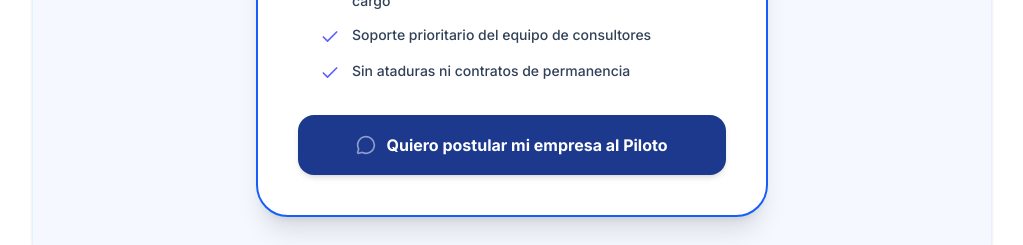
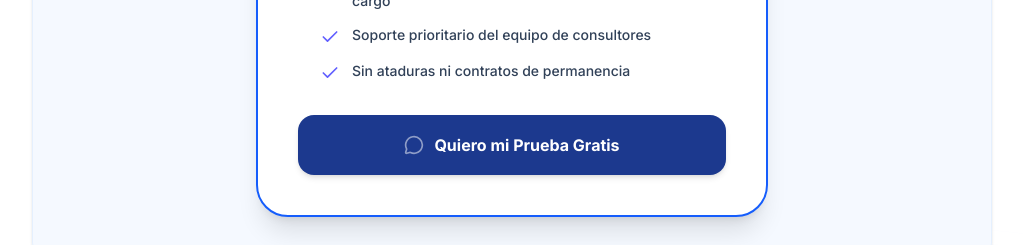
Before and after one commit to Ezequielmx/webia, a React (Vite) app: page / in a window 1280 px wide. Shown: the part 5180-5425 px from the top of the page, without its empty margins (128-1151 px from the left). Built offline with nearby package versions, Linux system fonts and the light colour scheme.

Commit message:
Update CTA button in integrated Pricing card to say 'Quiero mi Prueba Gratis'

```diff
--- a/src/components/RiskFreePilot.jsx
+++ b/src/components/RiskFreePilot.jsx
@@ -141,7 +141,7 @@ export default function RiskFreePilot() {
                   className="w-full inline-flex items-center justify-center gap-2.5 bg-blue-900 hover:bg-blue-800 text-white font-bold py-4.5 px-6 rounded-2xl text-sm sm:text-base transition-all duration-200 shadow-md hover:shadow-lg"
                 >
                   <MessageCircle className="h-5 w-5 animate-pulse" />
-                  <span>Quiero postular mi empresa al Piloto</span>
+                  <span>Quiero mi Prueba Gratis</span>
                 </a>
               </div>
 
```
